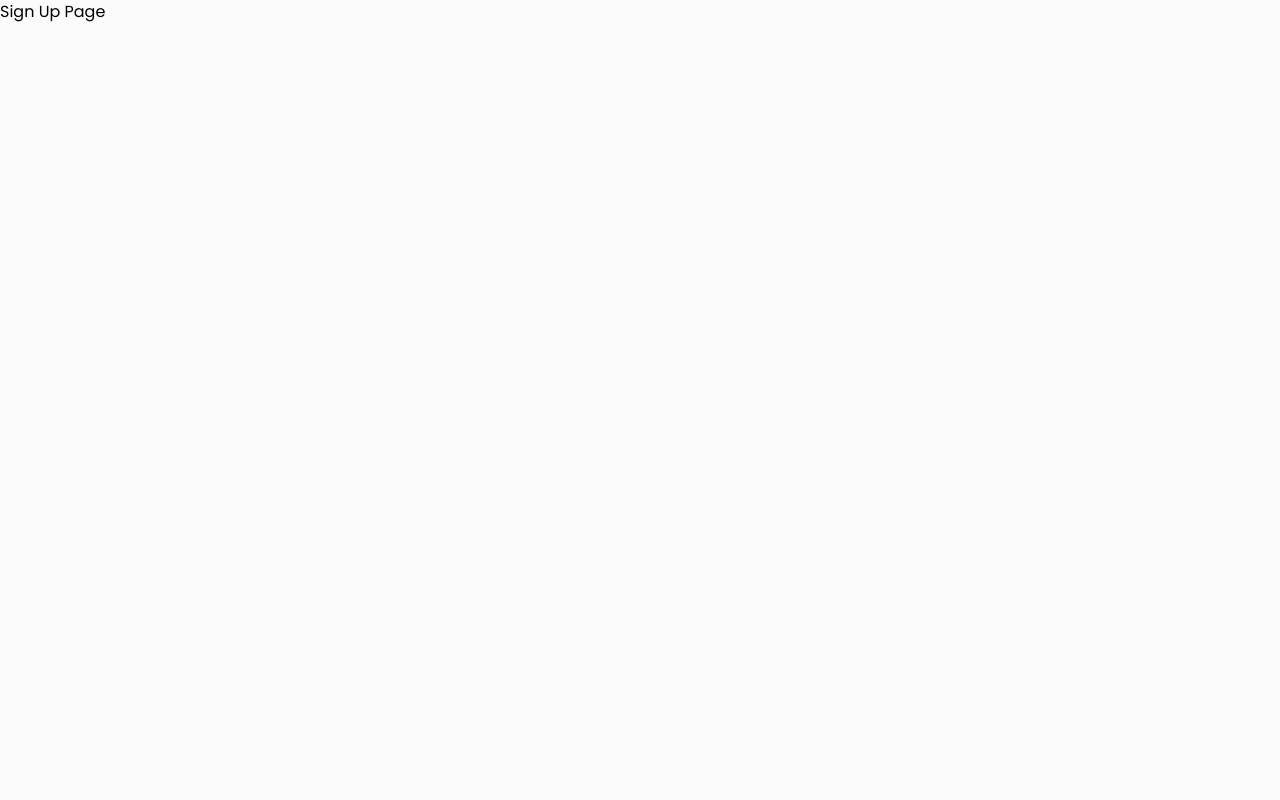
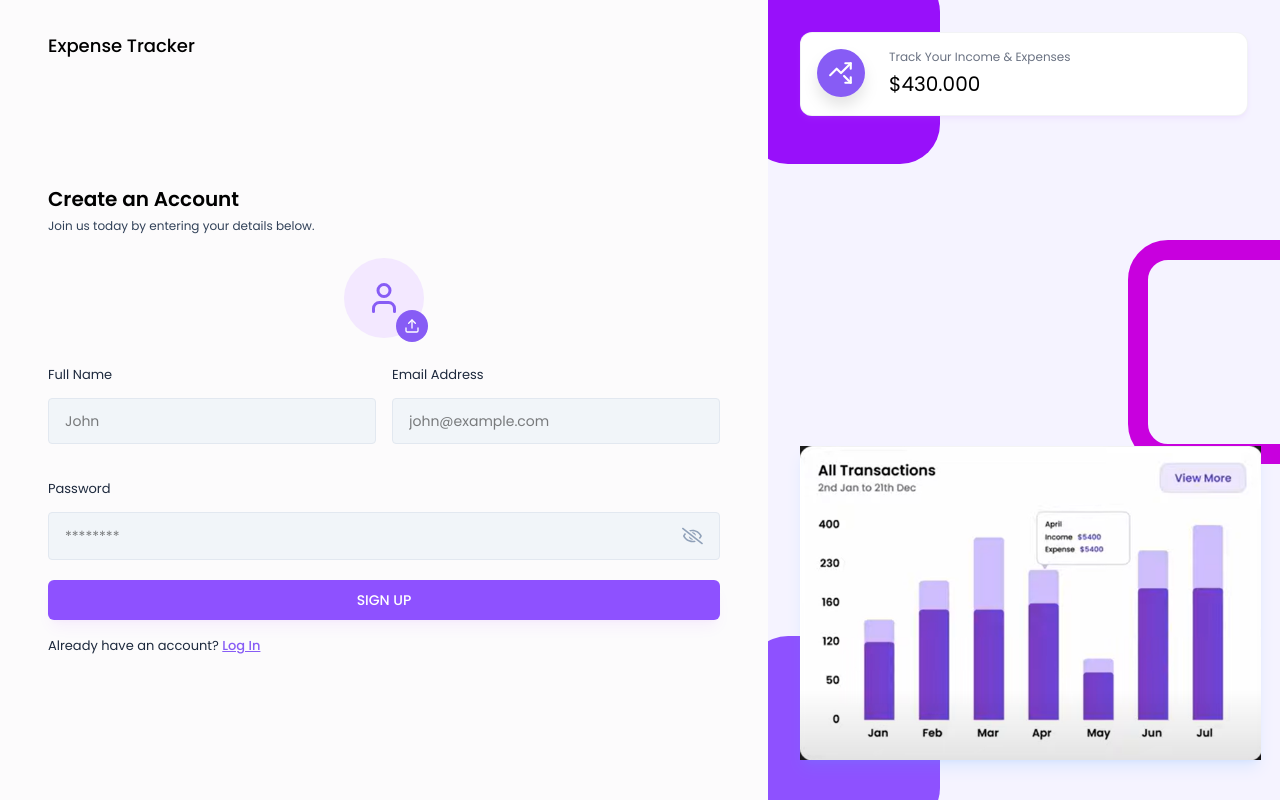
Before and after one commit to dang-chien/MERN-Fullstack-Expense-Tracker, a React (Vite) app in the folder FrontEnd/: page /signup in a window 1280 px wide. Built offline with nearby package versions, Linux system fonts and the light colour scheme; a web font is replaced by a local one.

Commit message:
[Feat] Update SignUp page

```diff
--- /dev/null
+++ b/FrontEnd/src/components/Inputs/ProfilePhotoSelector.jsx
@@ -0,0 +1,70 @@
+import { useState, useRef } from "react";
+import { LuUser, LuUpload, LuTrash } from "react-icons/lu";
+
+const ProfilePhotoSelector = (props) => {
+    const { image, setImage } = props;
+    const inputRef = useRef(null);
+    const [previewUrl, setPreviewUrl] = useState(null);
+
+    const handleImageChange = (e) => {
+        const file = e.target.files[0];
+        if (file) {
+            setImage(file);
+            const preview = URL.createObjectURL(file);
+            setPreviewUrl(preview);
+        }
+    };
+
+    const handleRemoveImage = () => {
+        setImage(null);
+        setPreviewUrl(null);
+    };
+
+    const onChooseFile = () => {
+        inputRef.current.click();
+    };
+
+    return (
+        <div className="flex justify-center mb-6">
+            <input
+                type="file"
+                accept="image/*"
+                ref={inputRef}
+                onChange={handleImageChange}
+                className="hidden"
+            />
+
+            {!image ? (
+                <div className="w-20 h-20 flex items-center justify-center bg-purple-100 rounded-full relative">
+                    <LuUser className="text-4xl text-primary" />
+
+                    <button
+                        type="button"
+                        onClick={onChooseFile}
+                        className="w-8 h-8 flex items-center justify-center bg-primary text-white rounded-full absolute -bottom-1 -right-1"
+                    >
+                        <LuUpload />
+                    </button>
+                </div>
+            ) : (
+                <div className="relative">
+                    <img
+                        src={previewUrl || URL.createObjectURL(image)}
+                        alt="Profile Photo"
+                        className="w-20 h-20 rounded-full object-cover"
+                    />
+
+                    <button
+                        type="button"
+                        onClick={handleRemoveImage}
+                        className="w-8 h-8 flex items-center justify-center bg-red-500 text-white rounded-full absolute -bottom-1 -right-1"
+                    >
+                        <LuTrash />
+                    </button>
+                </div>
+            )}
+        </div>
+    );
+};
+
+export default ProfilePhotoSelector;
--- a/FrontEnd/src/pages/Auth/Login.jsx
+++ b/FrontEnd/src/pages/Auth/Login.jsx
@@ -60,7 +60,7 @@
 
                     <p className="text-[13px] text-slate-800 mt-3">
                         Don't have an account? {""}
-                        <Link className="text-primary font-medium underline" to='signup'>
+                        <Link className="text-primary font-medium underline" to='/signup'>
                             Sign Up
                         </Link>
                     </p>
--- a/FrontEnd/src/pages/Auth/SignUp.jsx
+++ b/FrontEnd/src/pages/Auth/SignUp.jsx
@@ -1,9 +1,101 @@
+import { useState } from "react";
+import AuthLayout from "../../components/layouts/AuthLayout";
+import { Link, useNavigate } from "react-router-dom";
+import Input from "../../components/Inputs/Input";
+import ProfilePhotoSelector from "../../components/Inputs/ProfilePhotoSelector";
+import { validateEmail } from "../../utils/helper";
+
 const SignUpPage = () => {
+    const [profilePic, setProfilePic] = useState(null);
+    const [fullName, setFullName] = useState('');
+    const [email, setEmail] = useState('');
+    const [password, setPassword] = useState('');
+
+    const [error, setError] = useState(null);
+
+    const navigate = useNavigate();
+
+    const handleSignUp = async (e) => {
+        e.preventDefault();
+
+        let profileImageUrl = "";
+
+        if (!fullName) {
+            setError("Full name cannot be empty!");
+            return;
+        }
+
+        if (!validateEmail(email)) {
+            setError("Please enter a valid email address!");
+            return;
+        }
+
+        if (!password) {
+            setError("Password cannot be empty!");
+            return;
+        }
+
+        setError("");
+    }
+
     return (
-        <div>
-            <h1>Sign Up Page</h1>
-            {/* Add your sign-up form and logic here */}
-        </div>
+        <AuthLayout>
+            <div className="lg:w-[100%] h-auto md:h-full flex flex-col justify-center mt-10 md:mt-0">
+                <h3 className="text-xl font-semibold text-black">Create an Account</h3>
+                <p className="text-xs text-slate-700 mt-[5px] mb-6">
+                    Join us today by entering your details below.
+                </p>
+
+                <form onSubmit={handleSignUp}>
+                    <ProfilePhotoSelector
+                        image={profilePic}
+                        setImage={setProfilePic}
+                    />
+
+                    <div className="grid grid-cols-1 md:grid-cols-2 gap-4">
+                        <Input
+                            value={fullName}
+                            onChange={({ target }) => setFullName(target.value)}
+                            label="Full Name"
+                            placeholder="John"
+                            type="text"
+                        />
+                        <Input
+                            value={email}
+                            onChange={({ target }) => setEmail(target.value)}
+                            label="Email Address"
+                            placeholder="john@example.com"
+                            type="text"
+                        />
+                        <div className="col-span-2">
+                            <Input
+                                value={password}
+                                onChange={({ target }) => setPassword(target.value)}
+                                label="Password"
+                                placeholder="********"
+                                type="password"
+                            />
+                        </div>
+                    </div>
+
+                    {error && <p className="text-red-500 text-xs pb-2.5 font-medium">{error}</p>}
+
+                    <button
+                        type="submit"
+                        className="btn-primary"
+                    >
+                        SIGN UP
+                    </button>
+
+                    <p className="text-[13px] text-slate-800 mt-3">
+                        Already have an account? {""}
+                        <Link className="text-primary font-medium underline" to='/login'>
+                            Log In
+                        </Link>
+                    </p>
+                </form>
+            </div>
+        </AuthLayout>
     );
 }
 
```
